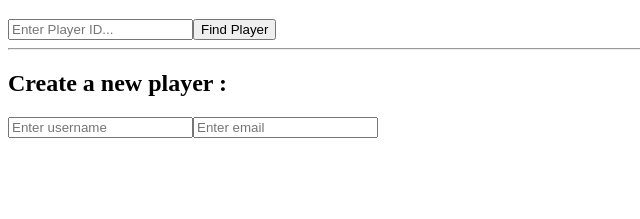
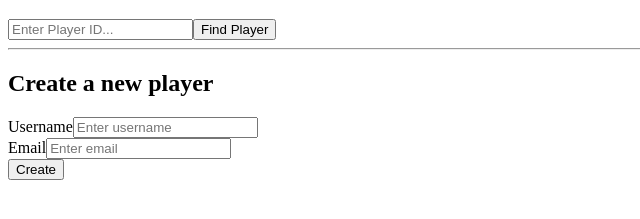
Before and after one commit to GuillaumeLambermont/legion-frontend, an Angular app: page / in a window 1280 px wide. Shown: the part 241-460 px from the top of the page, without its empty margins (0-640 px from the left). Built offline with nearby package versions, Linux system fonts and the light colour scheme; no server answers.

Commit message:
Playing around with players

```diff
--- a/src/app/app.component.html
+++ b/src/app/app.component.html
@@ -36,18 +36,31 @@
 </div>
 
 <div class="container">
-  <h2> Create a new player :</h2>
-  <div class ="create-player-form">
+  <h2>Create a new player</h2>
+  <!-- simple template-driven form -->
+  <form (ngSubmit)="createPlayer()" class="create-player-form">
+    <div>
+      <label for="username">Username</label>
       <input
+        id="username"
         type="text"
-    [(ngModel)]="username"
+        [(ngModel)]="newPlayer().username"
+        name="username"
         placeholder="Enter username"
+        required
       />
+    </div>
+    <div>
+      <label for="email">Email</label>
       <input
+        id="email"
         type="email"
-    [(ngModel)]="email"
+        [(ngModel)]="newPlayer().email"
+        name="email"
         placeholder="Enter email"
+        required
       />
-
     </div>
+    <button type="submit">Create</button>
+  </form>
 </div>
--- a/src/app/app.component.ts
+++ b/src/app/app.component.ts
@@ -17,6 +17,10 @@ export class AppComponent implements OnInit {
   players = signal<Player[]>([]);
   singlePlayer = signal<Player | null>(null); // Signal for the searched player
   searchId: string = ''; // Property to bind to the input field
+
+  // signal used for the "add new player" form.  start with empty strings;
+  // `id` is undefined until the server assigns one.
+  newPlayer = signal<Partial<Player>>({ username: '', email: '' });
 
   ngOnInit() {
     this.loadAllPlayers();
@@ -44,4 +48,26 @@ export class AppComponent implements OnInit {
       }
     });
   }
+
+  /** called when the "add player" form is submitted */
+  createPlayer() {
+    const payload = this.newPlayer();
+    if (!payload.username || !payload.email) {
+      alert('Both username and email are required');
+      return;
+    }
+
+    this.playerService.addPlayer(payload).subscribe({
+      next: (created) => {
+        // update the list so user sees the new entry immediately
+        this.players.update(list => [...list, created]);
+        // clear the form
+        this.newPlayer.set({ username: '', email: '' });
+      },
+      error: (err) => {
+        console.error('Failed to add player', err);
+        alert('Could not create player');
+      }
+    });
+  }
 }
--- a/src/app/player.model.ts
+++ b/src/app/player.model.ts
@@ -1,5 +1,7 @@
 export interface Player {
-  id: number;
+  // `id` is generated by the backend, so it may be absent when creating a new
+  // player.  Mark it optional to make the client-side model easier to work with.
+  id?: number;
   username: string;
   email: string;
 }
```
Lines whose indentation alone changed are shown as unchanged.
